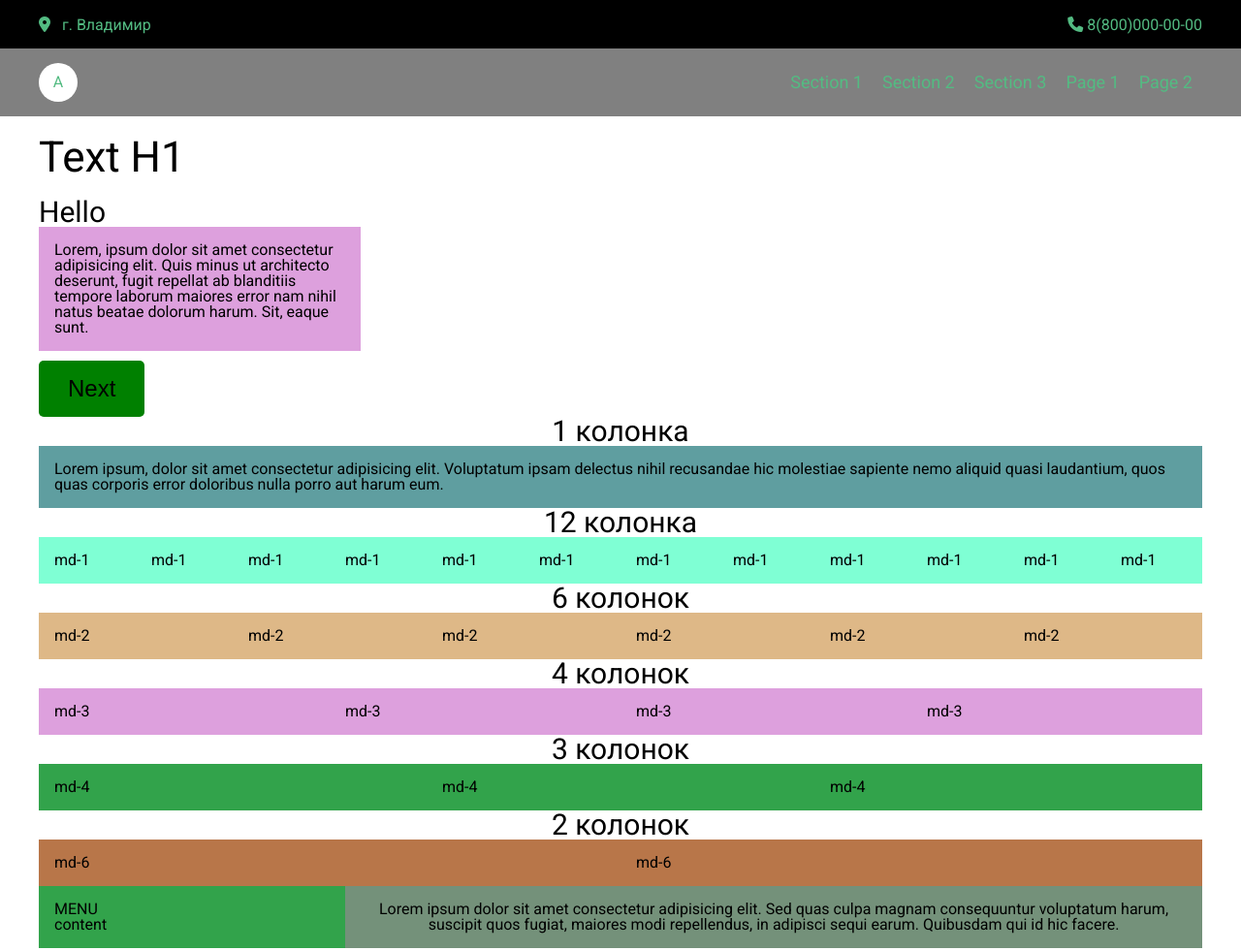
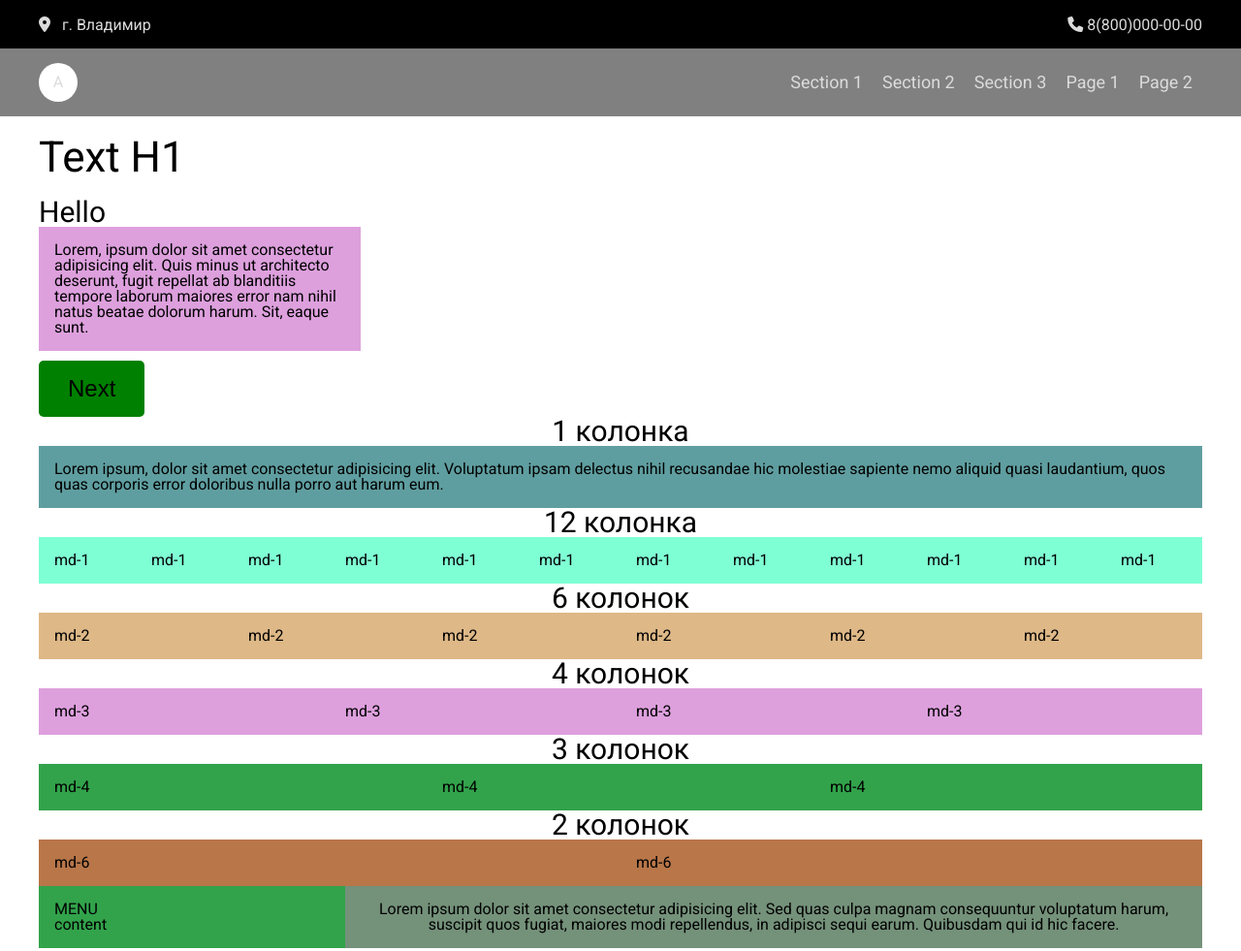
Before and after one commit to antontravkin/sample, a plain HTML site: page index.html in a window 1280 px wide. Shown: the top 981 px of the page at 97% size. Drawn offline with Linux system fonts and the light colour scheme.

Commit message:
19feb2022

```diff
--- a/assets/scss/_var.scss
+++ b/assets/scss/_var.scss
@@ -4,7 +4,7 @@ $bgMenu: gray;
 $bgMenuMob: rgba(173, 185, 184, 0.9);
 $bgList: rgb(156, 184, 168);
 $color: #000;
-$link: rgb(83, 187, 130);
+$link: rgb(219, 219, 219);
 $linkHov: red;
 $colorBtn: green;
 
```
Also changed, not shown: assets/css/main.css.
